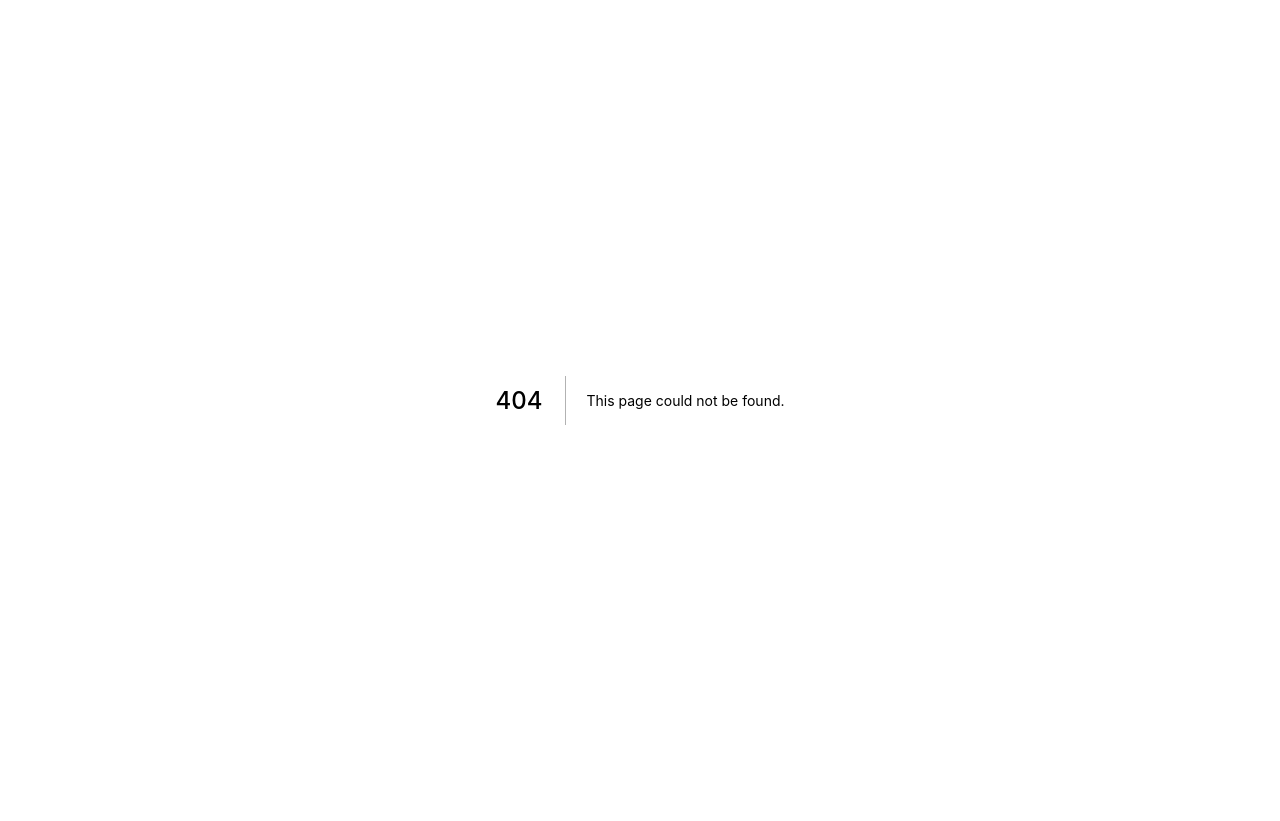
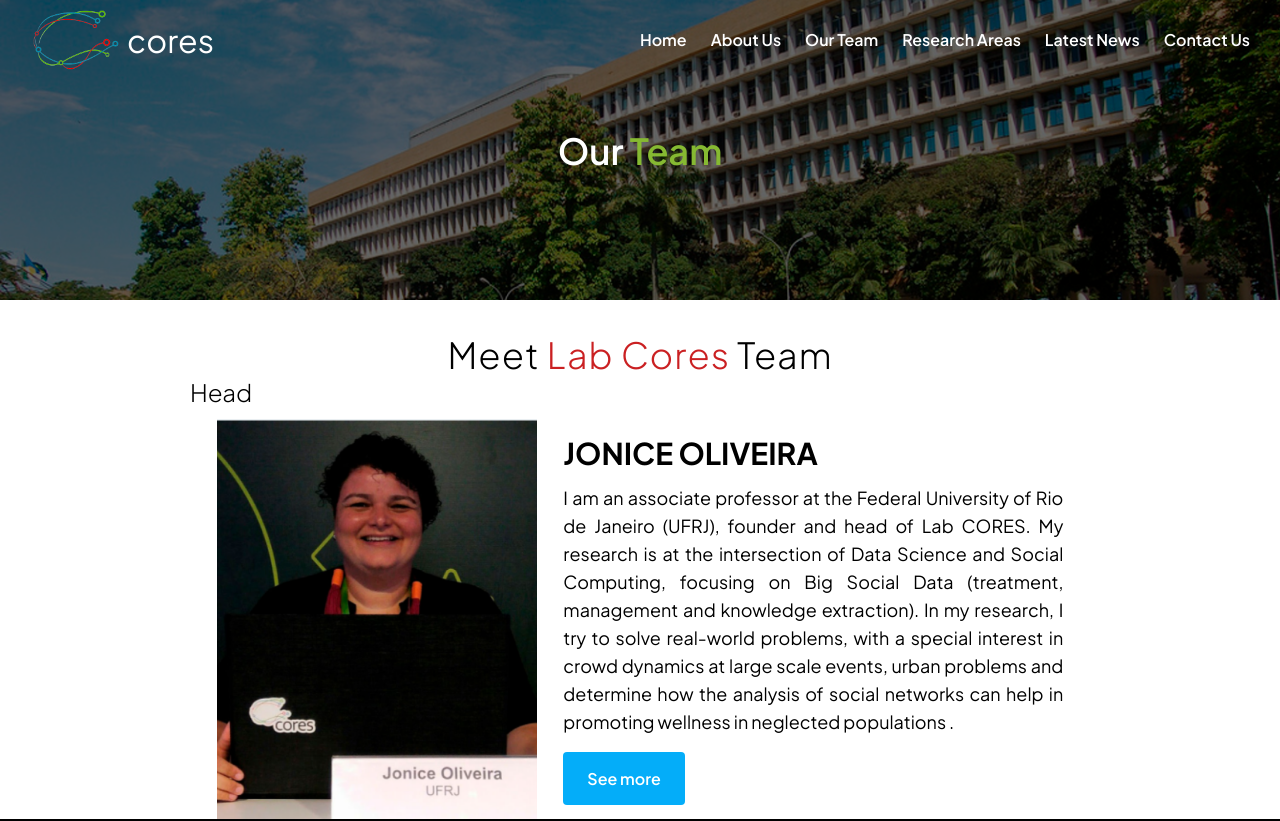
Before and after one commit to patrickpaiva/labcores-next-web, a Next.js app: page /our-team in a window 1280 px wide. Before the commit this address had no page. Shown: the top 821 px of the page. Before the commit the page ends 800 px from the top, so only its background shows below. Built offline with nearby package versions, Linux system fonts and the light colour scheme.

Commit message:
Created OurTeam page and finished head section

```diff
--- /dev/null
+++ b/src/pages/our-team.tsx
@@ -0,0 +1,37 @@
+import React from 'react'
+import Banner from '../components/Banner/Banner'
+import Footer from '../components/Footer/Footer'
+import Header from '../components/Header/Header'
+import { Container, TeamContainer } from '../styles/pages/OurTeam'
+import theme from '../styles/theme'
+
+const OurTeam: React.FC = () => {
+  return (
+    <Container>
+      <Header/>
+      <Banner title="Our Team" bannerColor={theme.colors.green} />
+      <main>
+        <div className="content">
+          <h2>Meet <span>Lab Cores</span> Team</h2>
+          <div className="head">
+            <h3>Head</h3>
+            <div className="headContent">
+              <img src="/images/jonice-oliveira.png" alt="Jonice Oliveira" />
+              <div className="joniceText">
+                <h4>JONICE OLIVEIRA</h4>
+                <p>
+                I am an associate professor at the Federal University of Rio de Janeiro (UFRJ), founder and head of  Lab CORES. My research is at the intersection of Data Science and Social Computing, focusing on Big Social Data (treatment, management and knowledge extraction). In my research, I try to solve real-world problems, with a special interest in crowd dynamics at large scale events, urban problems and determine how the analysis of social networks can help in promoting wellness in neglected populations .
+                </p>
+                <a href="/">See more</a>
+              </div>
+            </div>
+          </div>
+          <TeamContainer />
+        </div>
+      </main>
+      <Footer />
+    </Container>
+  )
+}
+
+export default OurTeam
--- /dev/null
+++ b/src/styles/pages/OurTeam.ts
@@ -0,0 +1,87 @@
+import styled from 'styled-components'
+
+export const Container = styled.div`
+  width: 100vw;
+  max-width: 100%;
+
+  main {
+    .content {
+      display: flex;
+      flex-direction: column;
+      align-items: center;
+      justify-content: center;
+
+      h2 {
+        font-size: 3.6rem;
+        font-weight: 300;
+        letter-spacing: 1px;
+        margin-top: 32px;
+
+        span {
+          color: ${props => props.theme.colors.red};
+        }
+      }
+
+      .head {
+        max-width: 900px;
+        width: 100%;
+
+        h3 {
+          font-weight: 300;
+          font-size: 2.4rem;
+          margin-bottom: 12px;
+        }
+
+        .headContent {
+          width: 100%;
+          height: 100%;
+          display: flex;
+          align-items: center;
+          justify-content: space-evenly;
+
+          img {
+            width: 320px;
+            height: 400px;
+            object-fit: cover;
+          }
+
+          .joniceText {
+            max-width: 500px;
+            height: 100%;
+            display: flex;
+            flex-direction: column;
+            justify-content: flex-start;
+            align-items: flex-start;
+
+            h4 {
+              font-size: 3rem;
+              margin-bottom: 12px;
+            }
+            p {
+              font-size: 1.8rem;
+              line-height: 2.8rem;
+              text-align: justify;
+            }
+
+            a {
+              margin-top: 16px;
+              background-color: ${(props) => props.theme.colors.blue};
+              padding: 16px 24px;
+              text-decoration: none;
+              color: #fff;
+              font-weight: 600;
+              border-radius: 4px;
+              transition: background-color 0.4s ease-out;
+
+              &:hover {
+                background-color: ${(props) => props.theme.colors.green};
+              }
+            }
+          }
+        }
+      }
+  }
+  }
+`
+
+export const TeamContainer = styled.div``
```
